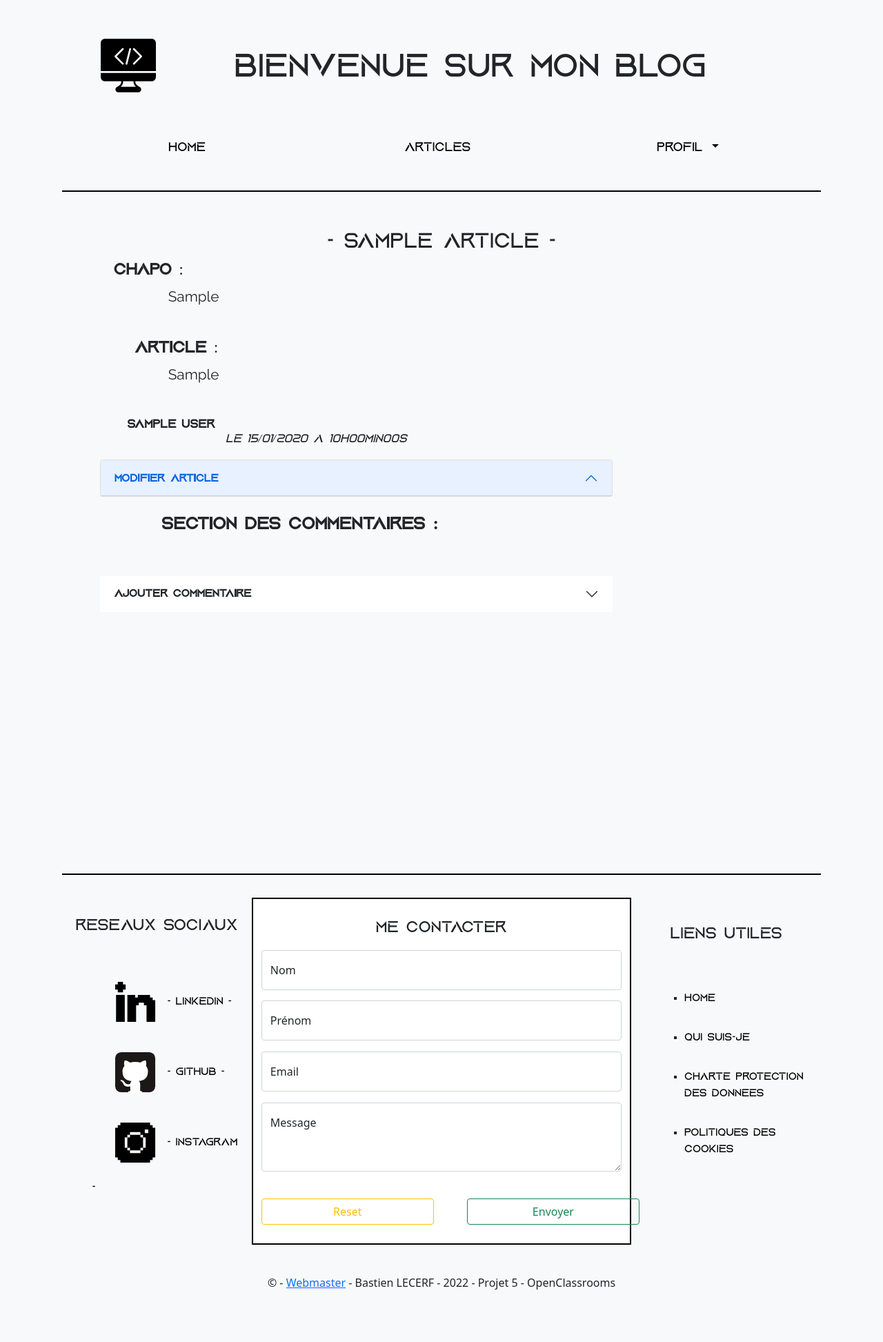
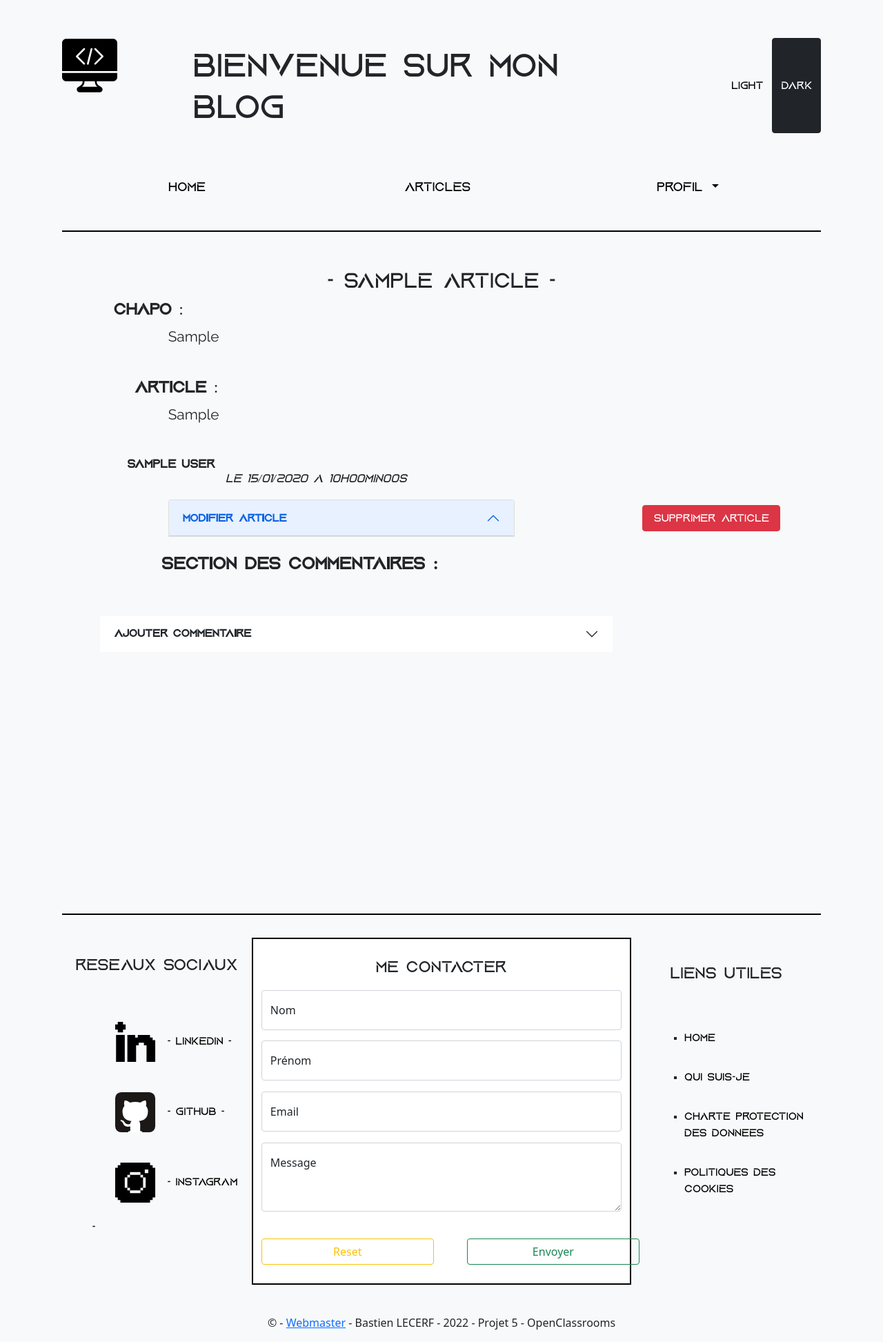
Before and after one commit to Bast-Lcrf/Projet5_OC, a PHP site: page /index.php?action=detailArticle&id=1 in a window 1280 px wide. Shown: the whole page at 69% size. Before the commit the page ends 1869 px from the top, so only its background shows below. Run offline with PHP 8.4, Linux system fonts and the light colour scheme; the visitor is signed in with stand-in values (Sample User, id 1); tables that the repository leaves empty or names only in its code hold one stand-in row (values such as "Sample post").

Commit message:
added delete button for article

```diff
--- a/Controller/control_backend.php
+++ b/Controller/control_backend.php
@@ -4,7 +4,7 @@
 require_once('Model/postManager.php');
 require_once('Model/commentManager.php');
 
-/* ----------  Fonctions systeme de Session  ----------*/
+/* --------------------  Fonctions systeme de Session  -------------------- */
 
 // Hash des mot de passes
 function cryptedPass($pwd)
@@ -35,7 +35,7 @@
 {
     $userManager = new UsersManager();
     $affectedLines = $userManager->newUser($pseudo, $passCrypt, $lastName, $firstName, $email, $statut);
-    // var_dump($userManager);
+
     if($affectedLines == false) {
         throw new Exception('impossible de vous inscire pour le moment.');
     }
@@ -44,7 +44,7 @@
     }
 }
 
-/* ---------- Fonction gestion des articles ----------*/
+/* -------------------- Fonction gestion des articles -------------------- */
 
 // Affiche la liste des articles
 function listArticles()
@@ -87,7 +87,16 @@
     $articleUpdate = $postManager->updateArticle($updateHeader, $updateArticle, $idArticle);
 }
 
-/* ---------- Fonction gestion des commentaires ----------*/
+// Supprimer un article et ses commentaires associés
+function deleteArticle($idArticle)
+{
+    $postManager = new PostManager();
+    $commentManager = new CommentManager();
+    $deleteArticle = $postManager->deleteArticle($idArticle);
+    $deleteComFromArticle = $commentManager->deleteCommentFromArticle($idArticle);
+}
+
+/* -------------------- Fonction gestion des commentaires -------------------- */
 
 // Poster un commentaire
 function addComment($idUser, $idArticle, $author, $comment, $validation)
--- a/Model/commentManager.php
+++ b/Model/commentManager.php
@@ -22,6 +22,13 @@
         $affectedLine = $newCom->execute(array($idUser, $idArticle, $author, $comment, $validation));
 
         return $affectedLine;
+    }
+
+    public function deleteCommentFromArticle($idArticle) // Supprime les commentaires d'un article lors de sa suppression
+    {
+        $db = $this->dbConnect();
+        $req = $db->prepare('DELETE FROM Comments WHERE id_article = ?');
+        $deleteComFromArticle = $req->execute(array($idArticle));
     }
 }
 
--- a/Model/postManager.php
+++ b/Model/postManager.php
@@ -42,4 +42,11 @@
 
         return $updatePost;
     }
+
+    public function deleteArticle($idArticle)
+    {
+        $db = $this->dbConnect();
+        $req = $db->prepare('DELETE FROM Articles WHERE id_article = ?');
+        $deleteArticle = $req->execute(array($idArticle));
+    }
 }
--- a/Public/css/style.css
+++ b/Public/css/style.css
@@ -35,12 +35,13 @@
     display: flex;
     justify-content: space-around;
     padding-bottom: 3%;
+    font-family: "Aquire", "sans-serif";
 }
 
 .headerPage h1 {
     padding-top: 1%;
+    margin-left: 10%;
     margin-right: 10%;
-    font-family: "Aquire", "sans-serif";
     font-size: 3.1rem;
 }
 
@@ -182,6 +183,17 @@
     padding-top: 1%;
     margin-left: 4%;
     margin-bottom: 2%;
+}
+
+.updateArticle {
+    display: flex;
+    justify-content: space-between;
+    margin-left: 10%;
+}
+
+.deleteArticle {
+    margin-left: 25%;
+    margin-top: 1%;
 }
 
 /* ---------- Commentaire détail article ---------- */
@@ -389,10 +401,6 @@
 
 /* ---------- Modération des commentaires ---------- */
 
-.commentModeration {
-
-}
-
 .commentModeration h4 {
     text-align: center;
     padding-top: 5%;
--- a/View/Frontend/detailArticle.php
+++ b/View/Frontend/detailArticle.php
@@ -15,10 +15,10 @@
     </h6>
     <?php if(!isset($_SESSION['pseudo'])): ?>
                 <?php elseif($_SESSION['id'] == $article['id_user']): ?>
-                    <div class="w-75 accordion" id="accordionExample">
+                    <div class="w-75 accordion updateArticle" id="accordionExample">
                         <div class="accordion-item">
                             <h2 class="accordion-header" id="headingOne">
-                                <button class="accordion-button" type="button" data-bs-toggle="collapse" data-bs-target="#collapseOne" aria-expanded="false" aria-controls="collapseOne">
+                                <button style="width:500px" class="accordion-button" type="button" data-bs-toggle="collapse" data-bs-target="#collapseOne" aria-expanded="false" aria-controls="collapseOne">
                                     <strong>Modifier Article</strong>
                                 </button>
                             </h2>
@@ -42,7 +42,12 @@
                                 </div>
                             </div>
                         </div>
+                    <div class="deleteArticle">
+                        <form action="index.php?action=deleteArticle&amp;id=<?=$_GET['id'];?>" method="POST">
+                            <button class="btn btn-danger" type="submit" style="width: 200px">Supprimer Article</button>
+                        </form>
                     </div>
+                </div>
     <?php endif; ?>
 </div>
 <div class="detailComSection">
--- a/View/Frontend/template/template.php
+++ b/View/Frontend/template/template.php
@@ -14,6 +14,8 @@
 				<div class="headerPage">
 					<img src="Public/images/svg/coding.svg" alt="logoCoding" width="80px" height="80px"></img>
 					<h1>Bienvenue sur mon Blog</h1>
+					<button type="button" class="btn btn-light">Light</button>
+					<button type="button" class="btn btn-dark">Dark</button>
 				</div>
 					<div id="header_basic">
 						<nav class="navbar navbar-expand-lg bg-light">
@@ -88,7 +90,7 @@
 			<footer>
 				<div class="container" id="footer_basic">
 						<div class="row">
-							<div class="col-lg-3 navSocial">
+							<div class="col-12 col-lg-3 navSocial">
 								<h4>Réseaux Sociaux</h4>
 								<ul>
 									<li><img src="Public/images/svg/linkedin.svg" alt="linkedin" width="80" height="80"/><a href="#linkedin"> - Linkedin -</a></li>
@@ -96,11 +98,11 @@
 									<li><img src="public/images/svg/Instagram.svg" alt="Instagram" width="80" height="80" /><a href="#instagram"> - Instagram - </a></li>
 								</ul>
 							</div>
-							<div class="col-lg-6 form_contact">
+							<div class="col-12 col-lg-6 form_contact">
 								<h4>Me contacter</h4>
 								<?php include('contact.php'); ?>
 							</div>
-							<div class="col-lg-3 menu_footer">
+							<div class="col-12 col-lg-3 menu_footer">
 								<h4>Liens utiles</h4>
 								<ul>
 									<li><a href="index.php">Home</a></li>
--- a/index.php
+++ b/index.php
@@ -33,7 +33,6 @@
             }
             else {
                 throw new Exception('Tous les champs ne sont pas remplis.');
-                require_once('View/Frontend/inscription.php');
             }
         }
         elseif($_GET['action'] == 'listArticles') // Affiche la liste des derniers articles
@@ -83,7 +82,11 @@
             }
             detailArticle($_GET['id']);
         }
-
+        elseif($_GET['action'] == 'deleteArticle') // Supprime un article
+        {
+            deleteArticle($_GET['id']);
+            header('Location: index.php');
+        }
         elseif($_GET['action'] == 'validCom') // Modération des commentaires
         {
             if(isset($_POST['valider'])) {
```
Also changed, not shown: 1 other file.
